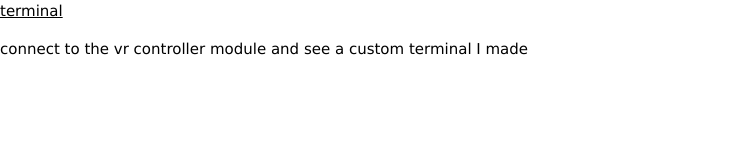
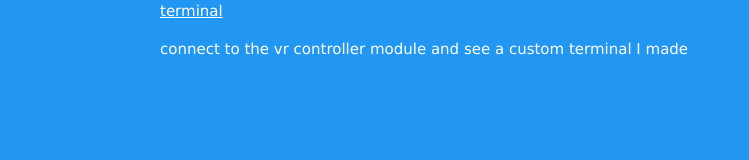
Before and after one commit to bertkdowns/vision-vr, a plain HTML site: page index.html in a window 1280 px wide. Shown: the whole page, without its empty margins (0-749 px from the left). Drawn offline with nearby package versions, Linux system fonts and the light colour scheme.

Commit message:
Update index.html

```diff
--- a/index.html
+++ b/index.html
@@ -1,5 +1,6 @@
 <meta name="viewport" content="width=device-width, initial-scale=1.0">
  <link rel="stylesheet" href="https://www.w3schools.com/w3css/4/w3.css">
-
-<a href="terminal/index.html">terminal</a>
-<p>connect to the vr controller module and see a custom terminal I made</p>
+<body class="w3-display-topmiddle w3-mobile w3-threequarter w3-blue">
+ <a href="terminal/index.html">terminal</a>
+ <p>connect to the vr controller module and see a custom terminal I made</p>
+</body>
```
